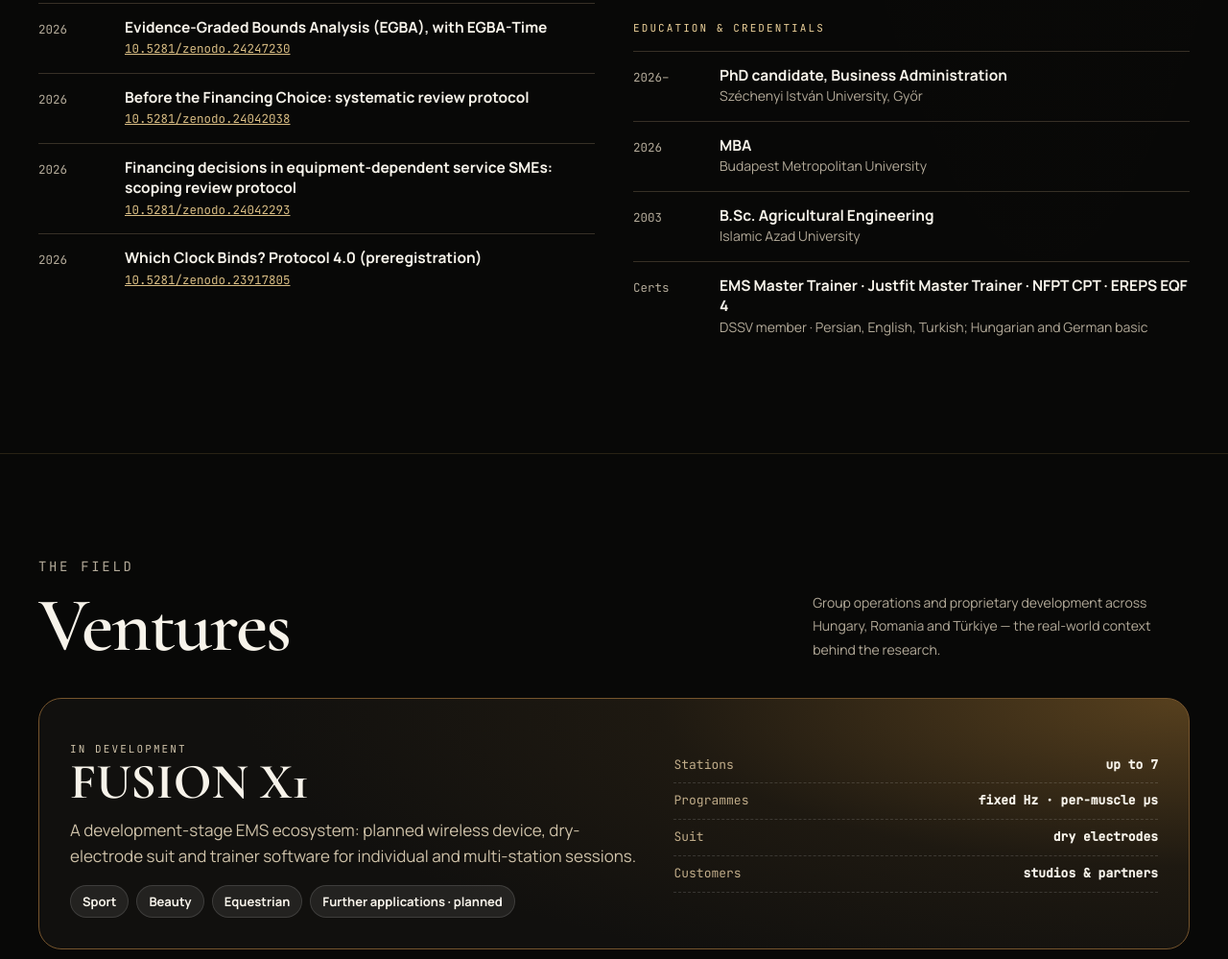
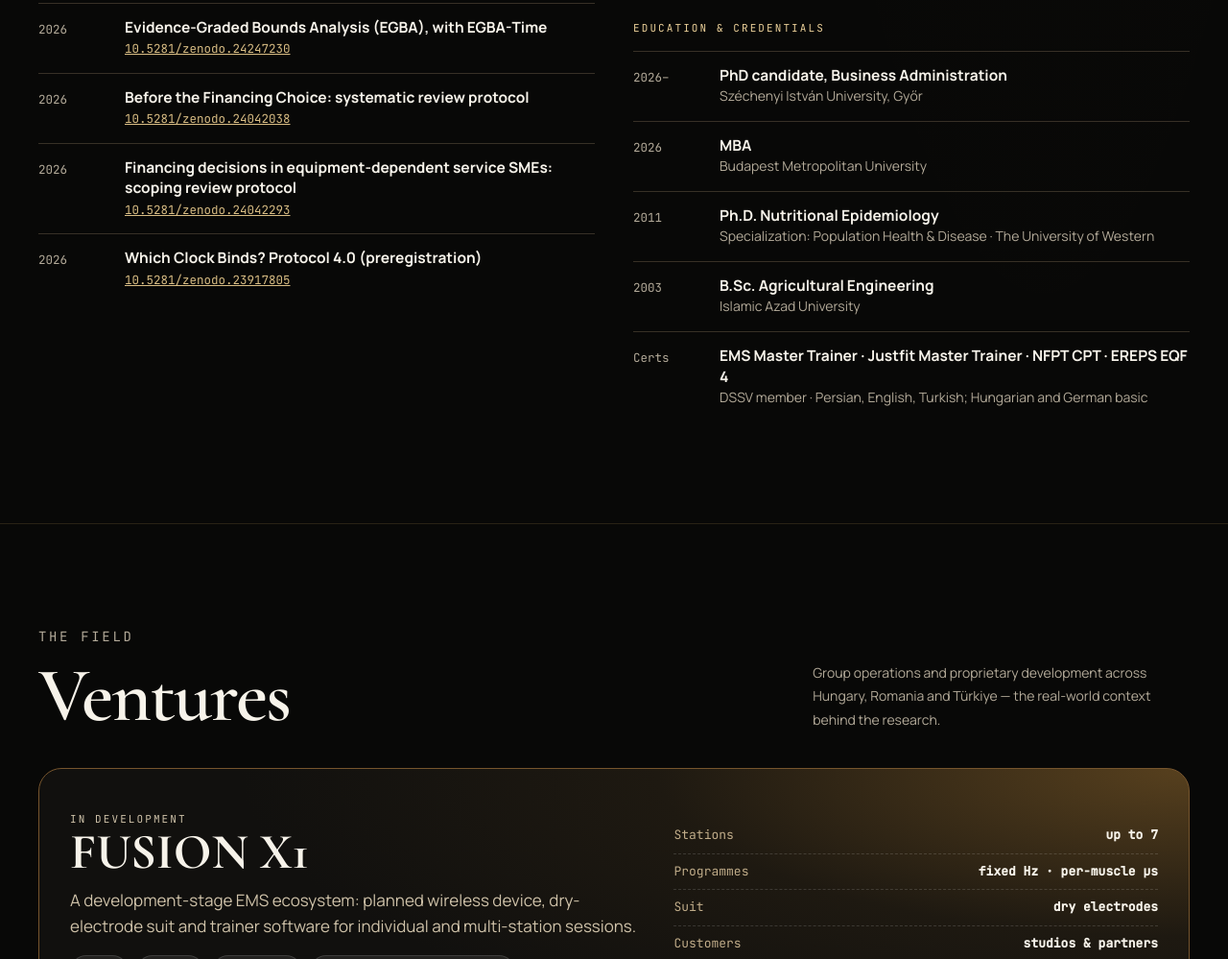
Before and after one commit to malavi-ai/mehdialavi.me, a plain HTML site: page index.html in a window 1280 px wide. Shown: the part 4924-5923 px from the top of the page at 96% size. Drawn offline with nearby package versions, Linux system fonts and the light colour scheme.

Commit message:
Add files via upload

```diff
--- a/index.html
+++ b/index.html
@@ -462,6 +462,7 @@ footer{border-top:1px solid #3D3224;background:#080807}footer a{color:#C3AA75;te
           <ul class="list">
             <li><span class="y">2026–</span><div><b>PhD candidate, Business Administration</b><span>Széchenyi István University, Győr</span></div></li>
             <li><span class="y">2026</span><div><b>MBA</b><span>Budapest Metropolitan University</span></div></li>
+            <li><span class="y">2011</span><div><b>Ph.D. Nutritional Epidemiology</b><span>Specialization: Population Health &amp; Disease · The University of Western</span></div></li>
             <li><span class="y">2003</span><div><b>B.Sc. Agricultural Engineering</b><span>Islamic Azad University</span></div></li>
             <li><span class="y">Certs</span><div><b>EMS Master Trainer · Justfit Master Trainer · NFPT CPT · EREPS EQF 4</b><span>DSSV member · Persian, English, Turkish; Hungarian and German basic</span></div></li>
           </ul>
```
